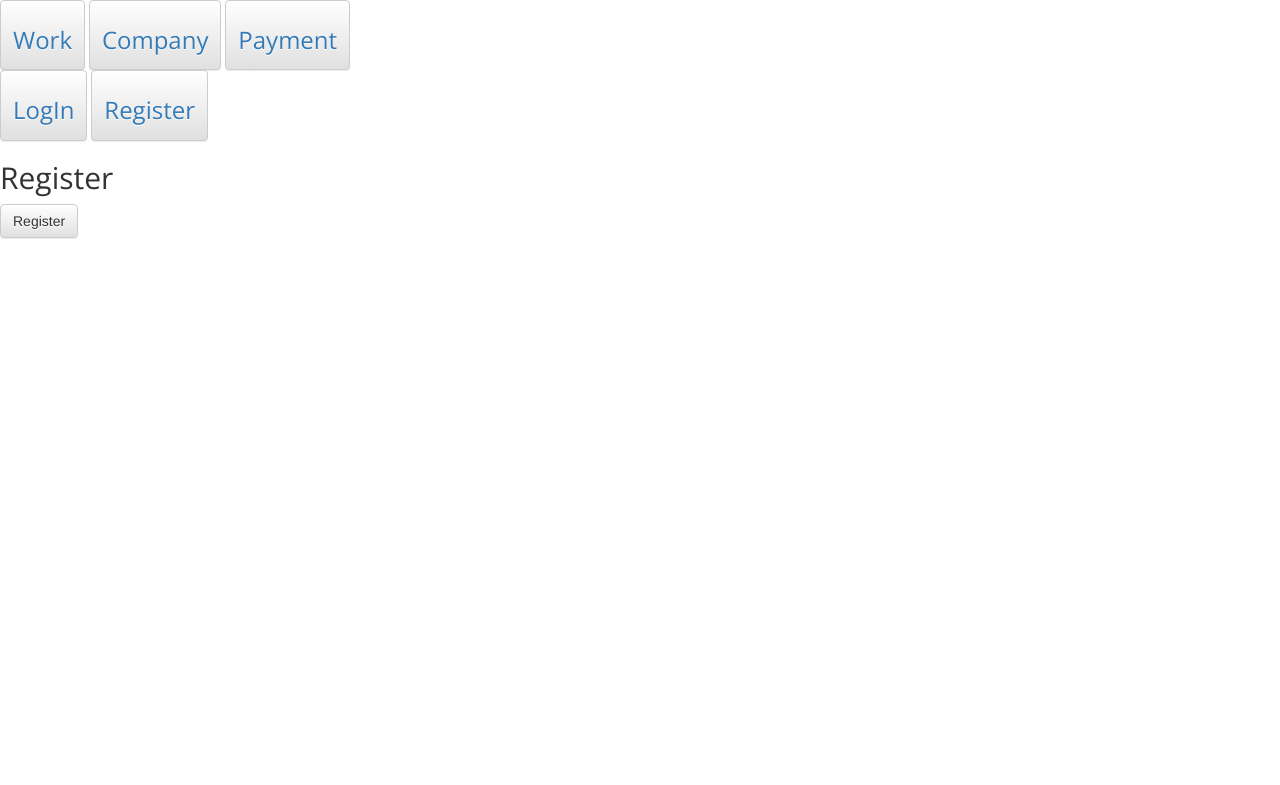
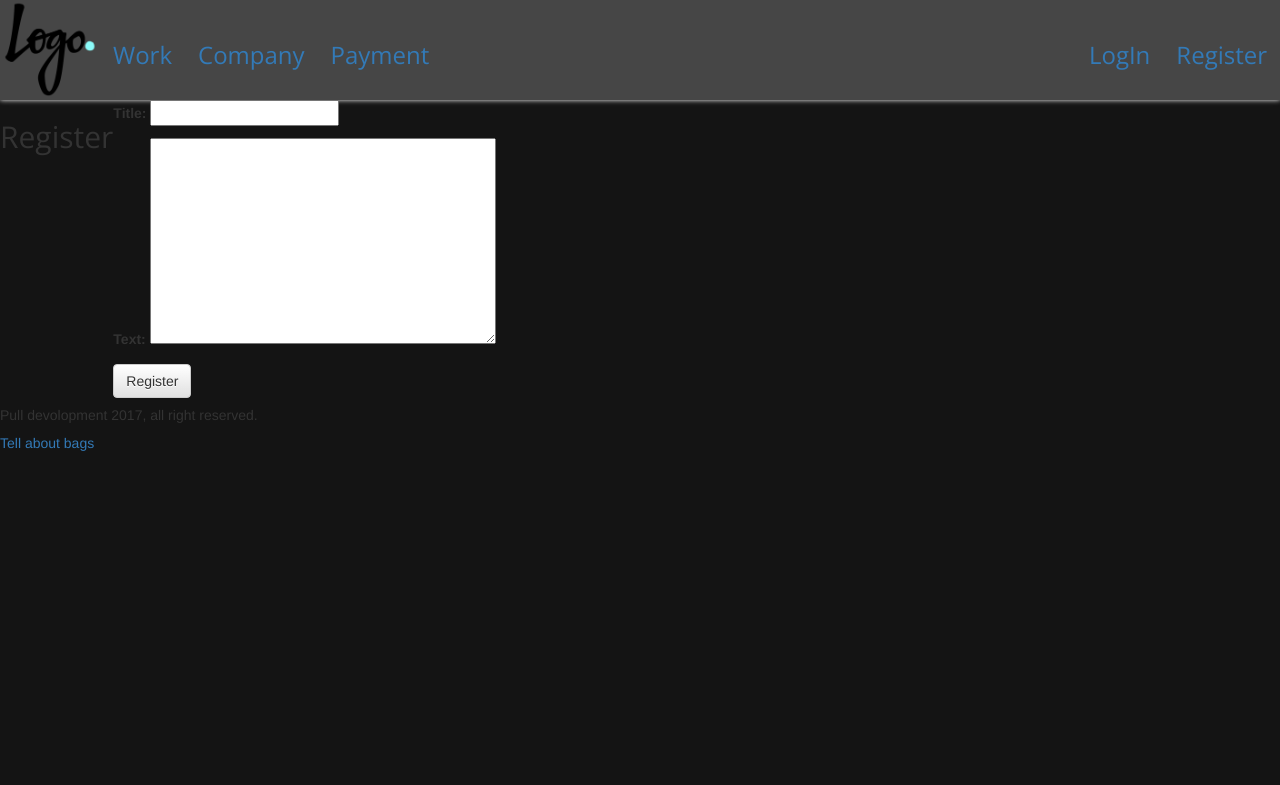
Before and after one commit to kapsterz/my-first-blog, a Django app: page /register in a window 1280 px wide. Shown: the top 785 px of the page. Run offline with Django 3.2, Linux system fonts and the light colour scheme; some libraries are stand-ins or nearby versions.

Commit message:
Added and modifed tamplates and other important thing.

```diff
--- a/blog/admin.py
+++ b/blog/admin.py
@@ -1,4 +1,6 @@
 from django.contrib import admin
 from .models import Post
+from .models import Carusel
 
 admin.site.register(Post)
+admin.site.register(Carusel)
--- a/blog/models.py
+++ b/blog/models.py
@@ -17,3 +17,30 @@ class Post(models.Model):
 
     def __str__(self):
         return self.title
+
+class Company(models.Model):
+    name = models.CharField(max_length=64)
+    email = models.CharField(max_length=64)
+    logo = models.ImageField
+    created_date = models.DateTimeField(
+            default=timezone.now)
+
+    def publish(self):
+        self.published_date = timezone.now()
+        self.save()
+
+    def __str__(self):
+        return self.title
+
+class Carusel(models.Model):
+    name = models.CharField(max_length=64)
+    img = models.ImageField()
+    created_date = models.DateTimeField(
+            default=timezone.now)
+
+    def publish(self):
+        self.published_date = timezone.now()
+        self.save()
+
+    def __str__(self):
+        return self.title
--- a/blog/static/css/blog.css
+++ b/blog/static/css/blog.css
@@ -45,3 +45,33 @@ h1, h2, h3, h4 {
 .post h1 a, .post h1 a:visited {
     color: #000000;
 }
+
+.header-logo {
+    background-image: url(../img/main/logo.png);
+    height: 100px;
+    width: 100px;
+    background-size: contain;
+}
+header {
+    height: 100px;
+    display: flex;
+    justify-content: space-between;
+    background-color: rgba(70,70,70,1);
+    box-shadow: 0 0 5px white;
+}
+
+article, aside, details, figcaption, figure, footer, header, hgroup, main, nav, section, summary {
+    display: flex;
+}
+
+.header-btn {
+    background-color: transparent;
+}
+
+body {
+    background-color: rgba(20, 20, 20, 1);
+}
+
+.zakaz {
+    overflow: auto;
+}
--- a/blog/templates/blog/base.html
+++ b/blog/templates/blog/base.html
@@ -1,19 +1,61 @@
-{% include 'blog/header.html' %}
+<!DOCTYPE html>
 {% load staticfiles %}
 <html>
 <head>
     <title>Django Girls blog</title>
     <link rel="stylesheet" href="//maxcdn.bootstrapcdn.com/bootstrap/3.2.0/css/bootstrap.min.css">
     <link rel="stylesheet" href="//maxcdn.bootstrapcdn.com/bootstrap/3.2.0/css/bootstrap-theme.min.css">
-        <link href="https://fonts.googleapis.com/css?family=Open+Sans:300&amp;subset=cyrillic,cyrillic-ext" rel="stylesheet">
+    <link href="https://fonts.googleapis.com/css?family=Open+Sans:300&amp;subset=cyrillic,cyrillic-ext"
+          rel="stylesheet">
     <link rel="stylesheet" href="{% static 'css/blog.css' %}">
 </head>
 <body>
-    {% block header %}
-    {% endblock %}
-    <main class="page_content">
+<header>
+    <nav class="nav-btn">
+        <a href="/">
+            <article class="header-logo">
+            </article>
+        </a>
+        <button class="header-btn btn">
+            <a href="{% url 'work' %}">
+                <h3>Work</h3>
+            </a>
+        </button>
+        <button class="header-btn btn">
+            <a href="{% url 'register' %}">
+                <h3>Company</h3>
+            </a>
+        </button>
+        <button class="header-btn btn">
+            <a href="{% url 'register' %}">
+                <h3>Payment</h3>
+            </a>
+        </button>
+    </nav>
+    <nav class="log-btn">
+        <button class="header-btn btn">
+            <a href="{% url 'login' %}">
+                <h3>LogIn</h3>
+            </a>
+        </button>
+        <button class="header-btn btn">
+            <a href="{% url 'register' %}">
+                <h3>Register</h3>
+            </a>
+        </button>
+    </nav>
+</header>
+<span class="page_content">
         {% block content %}
         {% endblock %}
-    </main>
+    </span>
+<footer>
+    <action class="footer-nav">
+        <h5>Pull devolopment 2017, all right reserved.</h5>
+        <a href="">
+            Tell about bags
+        </a>
+    </action>
+</footer>
 </body>
 </html>
--- a/blog/templates/blog/header.html
+++ /dev/null
@@ -1,35 +0,0 @@
-{% block header %}
-<header>
-    <span class="header-logo">
-    </span>
-    <nav class="nav-btn">
-        <button class="header-btn btn btn-default">
-            <a href ="{% url 'register' %}">
-                <h3>Work</h3>
-            </a>
-        </button>
-        <button class="header-btn btn btn-default">
-            <a href ="{% url 'register' %}">
-                <h3>Company</h3>
-            </a>
-        </button>
-        <button class="header-btn btn btn-default">
-            <a href ="{% url 'register' %}">
-                <h3>Payment</h3>
-            </a>
-        </button>
-    </nav>
-    <nav class="log-btn">
-        <button class="header-btn btn btn-default">
-            <a href ="">
-                <h3>LogIn</h3>
-            </a>
-        </button>
-        <button class="header-btn btn btn-default">
-            <a href ="{% url 'register' %}">
-                <h3>Register</h3>
-            </a>
-        </button>
-    </nav>
-</header>
-{% endblock %}
--- a/blog/templates/blog/register.html
+++ b/blog/templates/blog/register.html
@@ -1,7 +1,7 @@
 {% extends 'blog/base.html' %}
 
 {% block content %}
-<section class = "main-cont">
+<section class="main-cont">
     <h2>Register</h2>
     <form method="POST" class="register-form">{% csrf_token %}
         {{ form.as_p }}
--- a/blog/urls.py
+++ b/blog/urls.py
@@ -2,9 +2,11 @@ from django.conf.urls import url
 from . import views
 
 urlpatterns = [
-    url(r'^$', views.post_list, name='post_list'),
+    url(r'^$', views.home, name='home'),
     url(r'^post/(?P<pk>[0-9]+)/$', views.post_detail, name='post_detail'),
     url(r'^post/new/$', views.post_new, name='post_new'),
     url(r'^post/(?P<pk>[0-9]+)/edit/$', views.post_edit, name='post_edit'),
     url(r'^register', views.register, name='register'),
+    url(r'^login', views.login, name='login'),
+    url(r'^work', views.work, name='work'),
 ]
--- a/blog/views.py
+++ b/blog/views.py
@@ -5,12 +5,15 @@ from django.shortcuts import render, get_object_or_404
 from .forms import PostForm
 from django.shortcuts import redirect
 
-def post_list(request):
+def home(request):
     posts = Post.objects.filter(published_date__lte=timezone.now()).order_by('published_date')
-    return render(request, 'blog/post_list.html', {'posts': posts})
+    caruselz = Post.objects.filter(published_date__lte=timezone.now()).order_by('published_date')
+    return render(request, 'blog/home.html', {'posts': posts}, {'carusel': caruselz})
+
 def post_detail(request, pk):
     post = get_object_or_404(Post, pk=pk)
     return render(request, 'blog/post_detail.html', {'post': post})
+
 def post_new(request):
     if request.method == "POST":
         form = PostForm(request.POST)
@@ -39,4 +42,31 @@ def post_edit(request, pk):
     return render(request, 'blog/post_edit.html', {'form': form})
 
 def register(request):
-    return render(request, 'blog/register.html')
+    if request.method == "POST":
+        form = PostForm(request.POST)
+        if form.is_valid():
+            post = form.save(commit=False)
+            post.author = request.user
+            post.published_date = timezone.now()
+            post.save()
+            return redirect('post_detail', pk=post.pk)
+    else:
+        form = PostForm()
+    return render(request, 'blog/register.html', {'form': form})
+
+def login(request):
+    if request.method == "POST":
+        form = PostForm(request.POST)
+        if form.is_valid():
+            post = form.save(commit=False)
+            post.author = request.user
+            post.published_date = timezone.now()
+            post.save()
+            return redirect('post_detail', pk=post.pk)
+    else:
+        form = PostForm()
+    return render(request, 'blog/login.html', {'form': form})
+
+def work(request):
+    posts = Post.objects.filter(published_date__lte=timezone.now()).order_by('published_date')
+    return render(request, 'blog/work.html', {'posts': posts})
```
Also changed, not shown: blog/templates/blog/home.html (added, +51 -0 lines), blog/templates/blog/login.html (added, +11 -0 lines), 1.jpg (added), blog/migrations/0002_carusel_company.py (added), blog/static/img/main/logo.png (added), blog/templates/blog/work.html (renamed from blog/templates/blog/post_list.html). Lines whose indentation alone changed are shown as unchanged.
